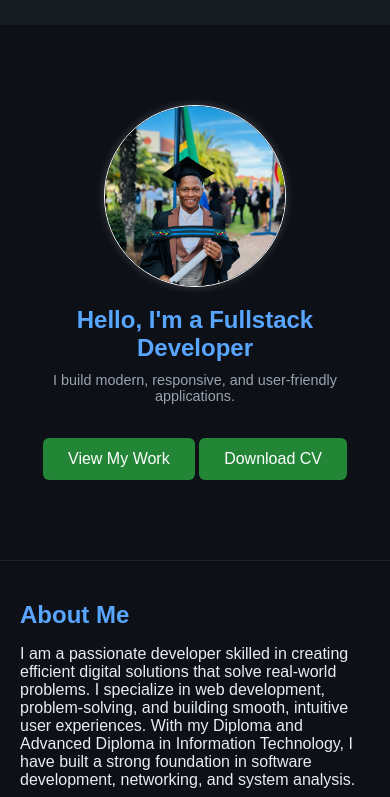
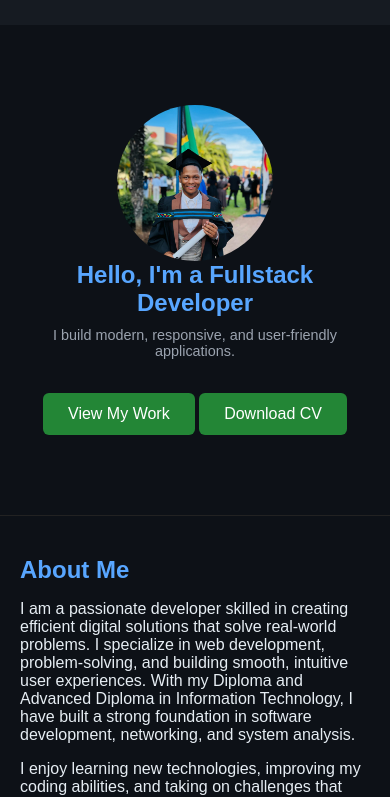
Before and after one commit to molekaneolebogeng22-hub/Portfolio, a plain HTML site: page index.html in a window 390 px wide. Shown: the part 46-843 px from the top of the page. Drawn offline with Linux system fonts and the light colour scheme.

Commit message:
Make project image responsive and centered

```diff
--- a/index.html
+++ b/index.html
@@ -131,14 +131,16 @@
             .hero p { font-size: 0.9rem; }
         }
 
-        .project-Img {
-    width: 180px;          /* Adjust size as needed (150–220px works best) */
-    height: 180px;
-    border-radius: 50%;    /* Makes it round */
-    object-fit: cover;     /* Prevents stretching */
-    border: 1px solid #fff; /* Optional: clean white border */
-    box-shadow: 0 0 10px rgba(255, 255, 255, 0.2); /* Optional soft glow */
+     .project-Img {
+    width: 40vw;               /* Responsive size based on screen width */
+    max-width: 180px;          /* Prevent it from getting too big */
+    aspect-ratio: 1 / 1;       /* Always stays a perfect circle */
+    border-radius: 50%;        /* Makes it round */
+    object-fit: cover;         /* Prevents distortion */
+    display: block;
+    margin: 0 auto;            /* Centers the image */
 }
+
 
 
     </style>
```
